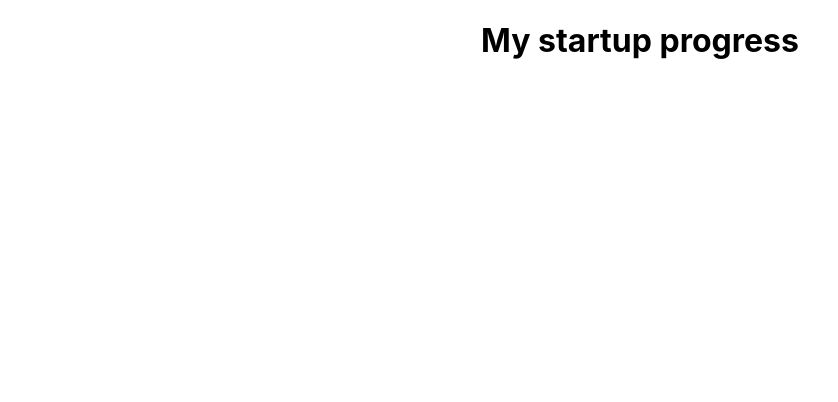
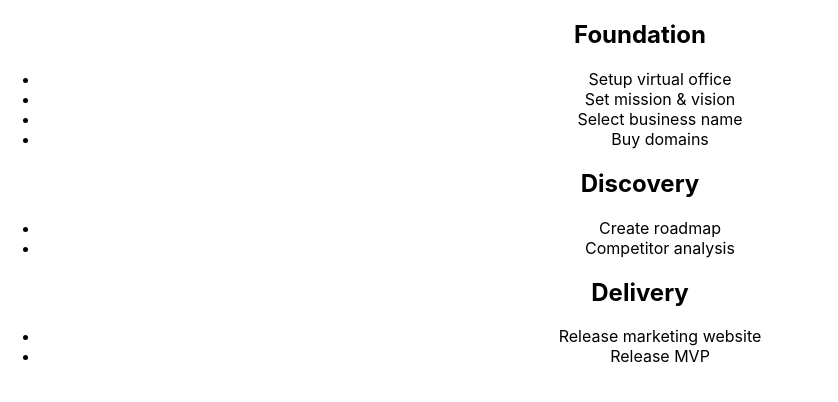
Before and after one commit to theexcel/audition, a React (Create React App) app: page / in a window 1280 px wide. Shown: the top 402 px of the page, without its empty margins (0-838 px from the left). Built offline with nearby package versions, Linux system fonts and the light colour scheme.

Commit message:
project sleletal setup

```diff
--- a/src/App.tsx
+++ b/src/App.tsx
@@ -1,25 +1,99 @@
-import './App.css';
+import "./App.css";
+import { useState } from "react";
+
+type taskType = {
+  id: number,
+  task: string
+  checked: boolean
+}
+
+type itemList = {
+  category: string,
+  tasks: taskType[]
+}
 
 const App: React.FC = () => {
+  const [items, setItems] = useState<itemList[]>(
+    [
+      {
+        category: "Foundation",
+        tasks: [
+          {
+            id: 1,
+            task: "Setup virtual office",
+            checked: false
+          },
+          {
+            id: 2,
+            task: "Set mission & vision",
+            checked: false
+          },
+          {
+            id: 3,
+            task: "Select business name",
+            checked: false,
+          },
+          {
+            id: 4,
+            task: "Buy domains",
+            checked: false,
+          },
+        ],
+      },
+      {
+        category: "Discovery",
+        tasks: [
+          {
+            id: 1,
+            task: "Create roadmap",
+            checked: false,
+          },
+          {
+            id: 2,
+            task: "Competitor analysis",
+            checked: false,
+          },
+        ],
+      },
+      {
+        category: "Delivery",
+        tasks: [
+          {
+            id: 1,
+            task: "Release marketing website",
+            checked: false,
+          },
+          {
+            id: 2,
+            task: "Release MVP",
+            checked: false
+          },
+        ],
+      },
 
-  const title = [{
-    Foundation: [
-      {
-      id: 1,
-      task: 'setup virtual office'
-    },
-    {
-      id: 2,
-      task: 'Set mission & vision'
-    }
-  ]
+    ]
+  )
 
-  }]
+
+
   return (
     <div className="App">
-      <h1>My startup progress</h1>
+      {
+        items.map(({category, tasks}, index) => (
+          <div>
+            <h2>{category}</h2>
+            <ul>
+              {
+                tasks.map(({id, task}) => (
+                  <li key = {id}>{task}</li>
+                ))
+              }
+            </ul>
+          </div>
+        ))
+      }
     </div>
   );
-}
+};
 
 export default App;
```
